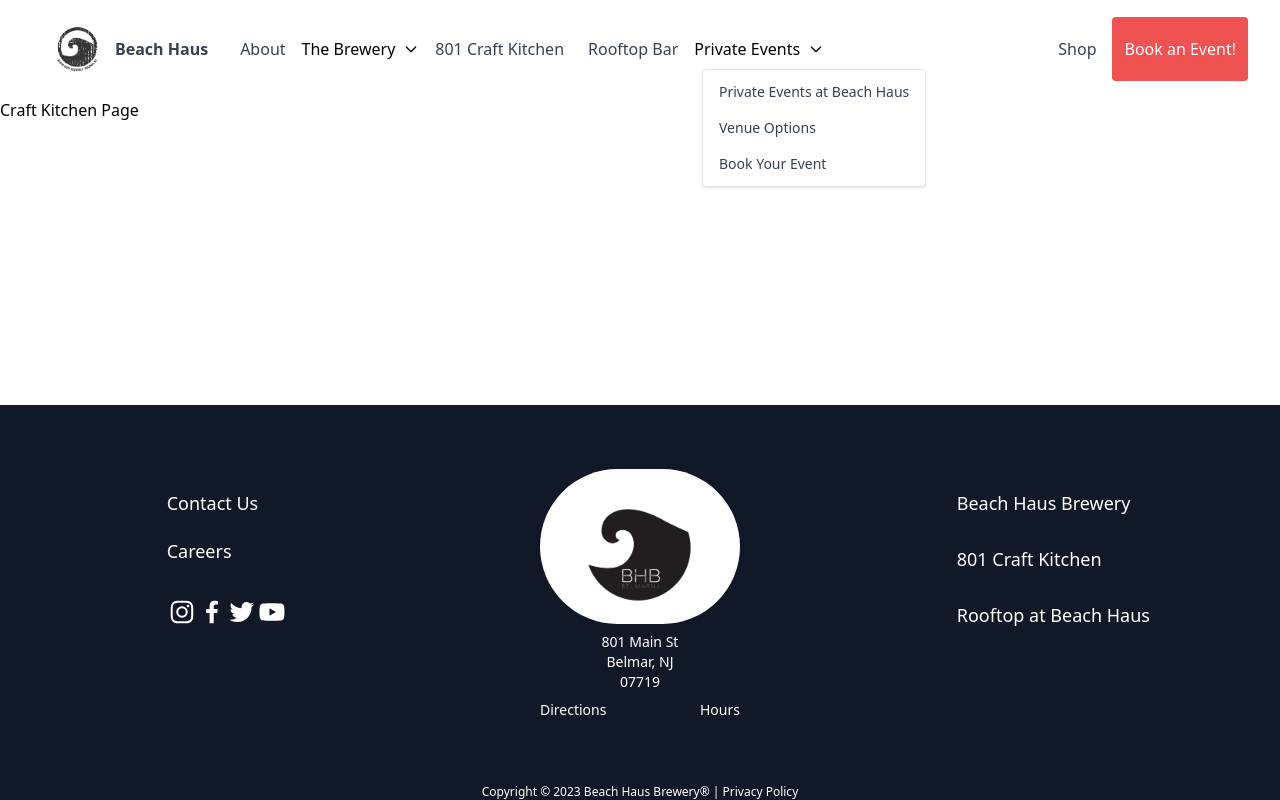
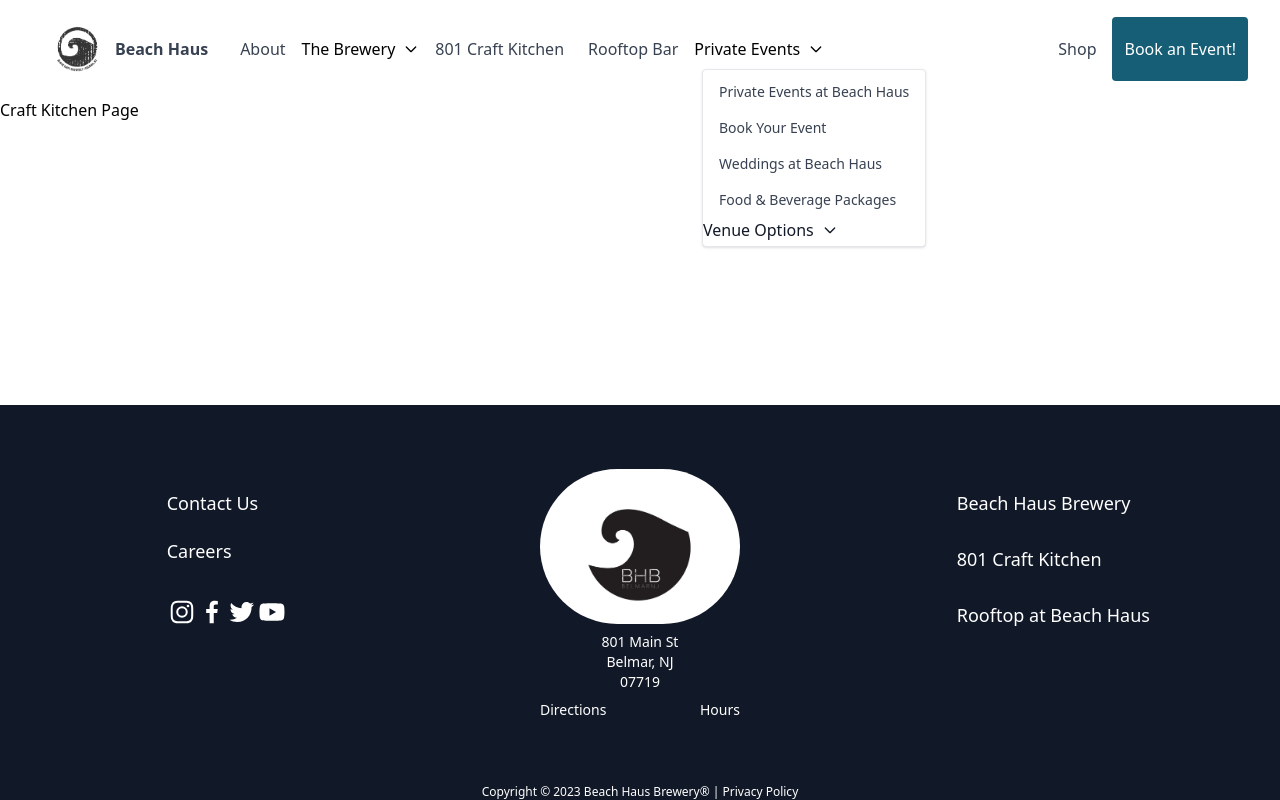
Before and after one commit to StephenWilkens/BeachHaus, a Next.js app: page /801craftkitchen in a window 1280 px wide. Both pictures are taken after a click on the button "Private Events". Built offline with nearby package versions, Linux system fonts and the light colour scheme.

Commit message:
update links

```diff
--- a/components/twNav.jsx
+++ b/components/twNav.jsx
@@ -82,12 +82,29 @@
                 <Dropdown.Item as={Link} href="/private-events">
                   Private Events at Beach Haus
                 </Dropdown.Item>
-                <Dropdown.Item as={Link} href="/private-events/venue-options">
-                  Venue Options
-                </Dropdown.Item>
                 <Dropdown.Item as={Link} href="/private-events/booking">
                   Book Your Event
                 </Dropdown.Item>
+                <Dropdown.Item as={Link} href="/private-events/weddings">
+                  Weddings at Beach Haus
+                </Dropdown.Item>
+                <Dropdown.Item as={Link} href="/private-events/food-and-beverage-packages">
+                  Food & Beverage Packages
+                </Dropdown.Item>
+                <Dropdown label="Venue Options" inline>
+                  <Dropdown.Item as={Link} href="/private-events/venue-options/beer-hall">
+                    Beer Hall
+                  </Dropdown.Item>
+                  <Dropdown.Item as={Link} href="/private-events/venue-options/craft-kitchen">
+                    801 Craft Kitchen
+                  </Dropdown.Item>
+                  <Dropdown.Item as={Link} href="/private-events/venue-options/lobby-bar">
+                    Lobby Bar
+                  </Dropdown.Item>
+                  <Dropdown.Item as={Link} href="/private-events/venue-options/taproom-beerhall-patio">
+                    Tap Room, Patio, and Beer Hall
+                  </Dropdown.Item>
+                </Dropdown>
               </Dropdown>
             </div>
           </div>
@@ -98,7 +115,7 @@
             </a>
             <Link
               href="/brewery/eventsbooking"
-              class="py-5 px-3 bg-red-500 hover:bg-red-400 text-white hover:text-red-800 rounded transition duration-300"
+              class="py-5 px-3 bg-cyan-800 hover:opacity-80 text-white hover:text-black rounded transition duration-300"
             >
               Book an Event!
             </Link>
@@ -186,9 +203,12 @@
               <Sidebar.Item href="/shop">
                 <p>Shop</p>
               </Sidebar.Item>
-              <Sidebar.Item href="/brewery/eventspace">
-                <p>Book an Event!</p>
-              </Sidebar.Item>
+              <Sidebar.Collapse label="Private Events">
+                <Sidebar.Item href="/private-events"></Sidebar.Item>
+                <Sidebar.Item href="/private-events/booking">Book Your Event</Sidebar.Item>
+                <Sidebar.Item href="/private-events/weddings">Weddings at Beach Haus</Sidebar.Item>
+                <Sidebar.Item href="/private-events/food-and-beverage-packages">Food and Beverage Packages</Sidebar.Item>
+              </Sidebar.Collapse>
             </Sidebar.ItemGroup>
           </Sidebar.Items>
         </Sidebar>
```
